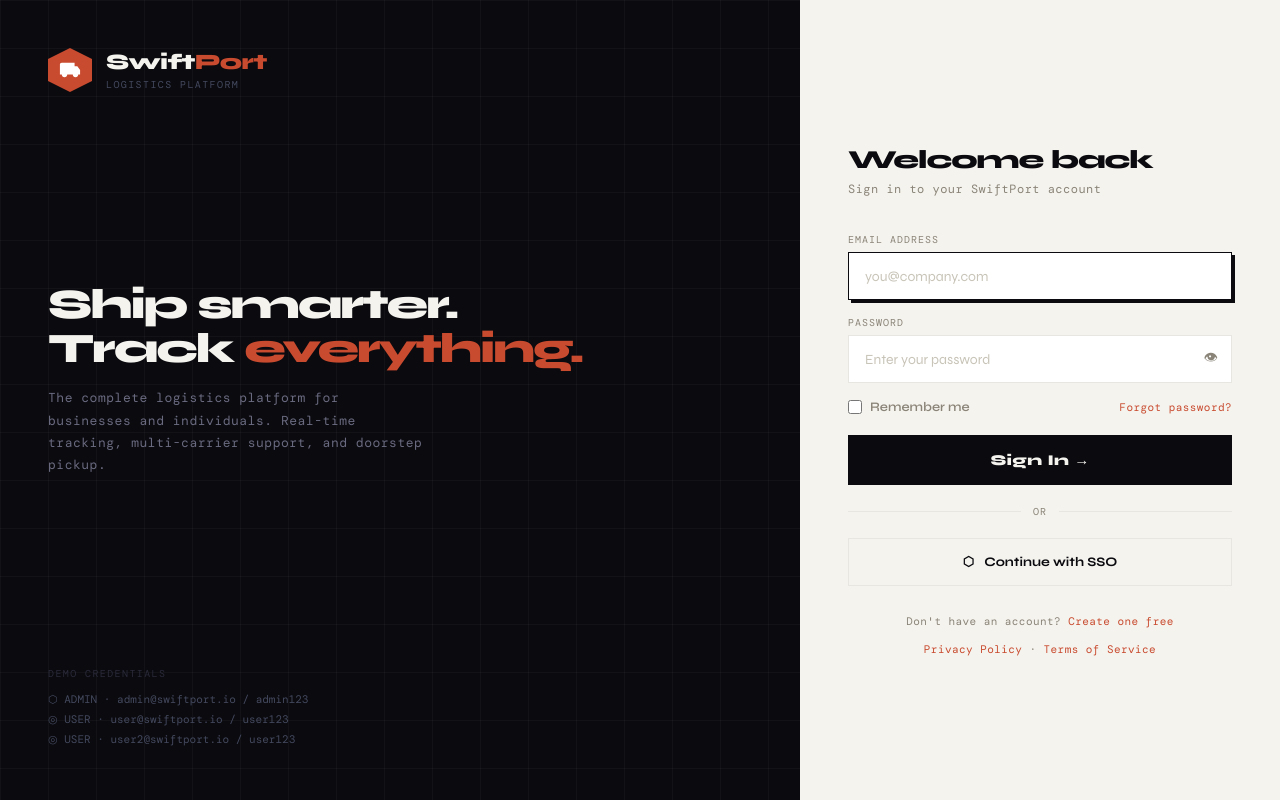
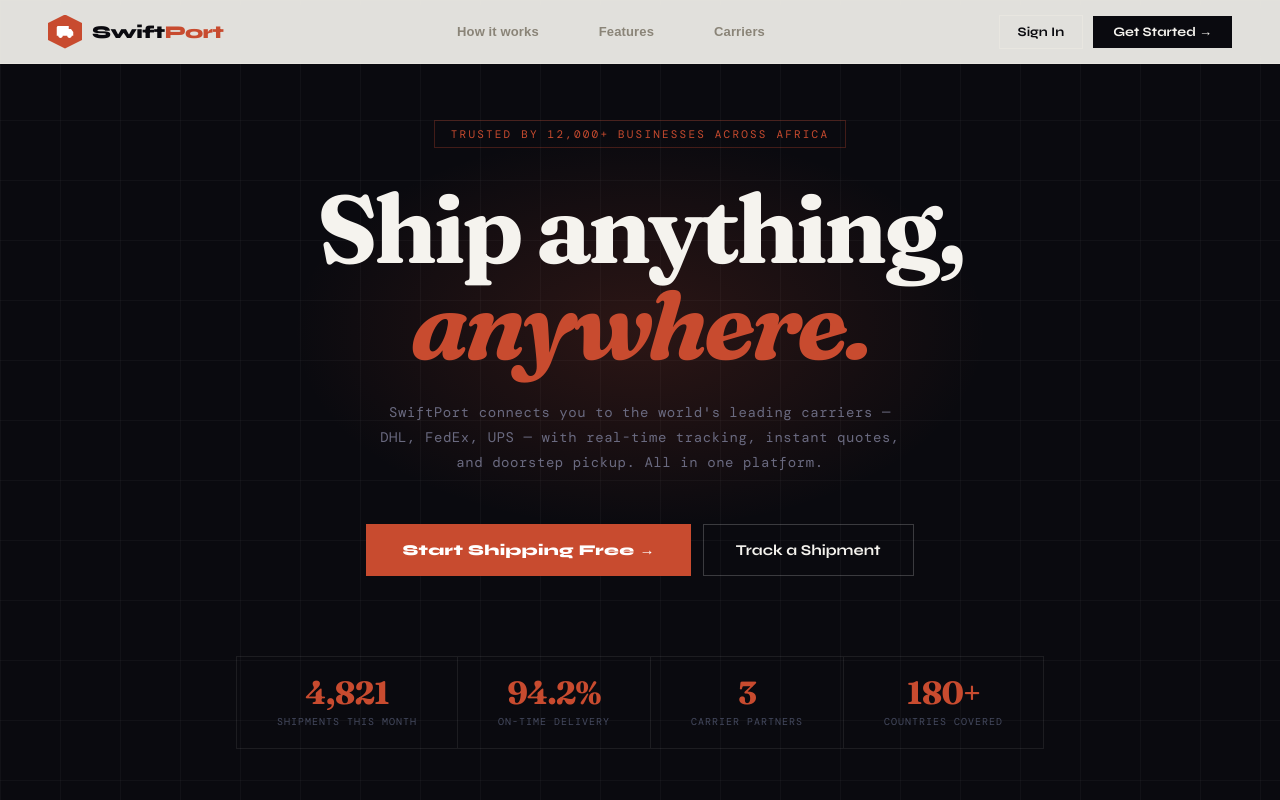
Before and after one commit to Kosisochukwu123/shiftPort, a React app in the folder frontend/: page / in a window 1280 px wide. Shown: the top 800 px of the page. Built offline with nearby package versions, Linux system fonts and the light colour scheme; the HTML template or start-up script is replaced by a standard one.

Commit message:
made landing page first page

```diff
--- a/frontend/src/App.jsx
+++ b/frontend/src/App.jsx
@@ -31,8 +31,8 @@
       <Routes>
         {/* PUBLIC ROUTES */}
 
-        <Route path="/landing" element={<Landing />} />
-        <Route path="/" element={<Login />} />
+        <Route path="/" element={<Landing />} />
+        <Route path="/login" element={<Login />} />
         <Route path="/portal/signup" element={<Signup />} />
 
         {/* ---------------- ADMIN AREA ---------------- */}
```
